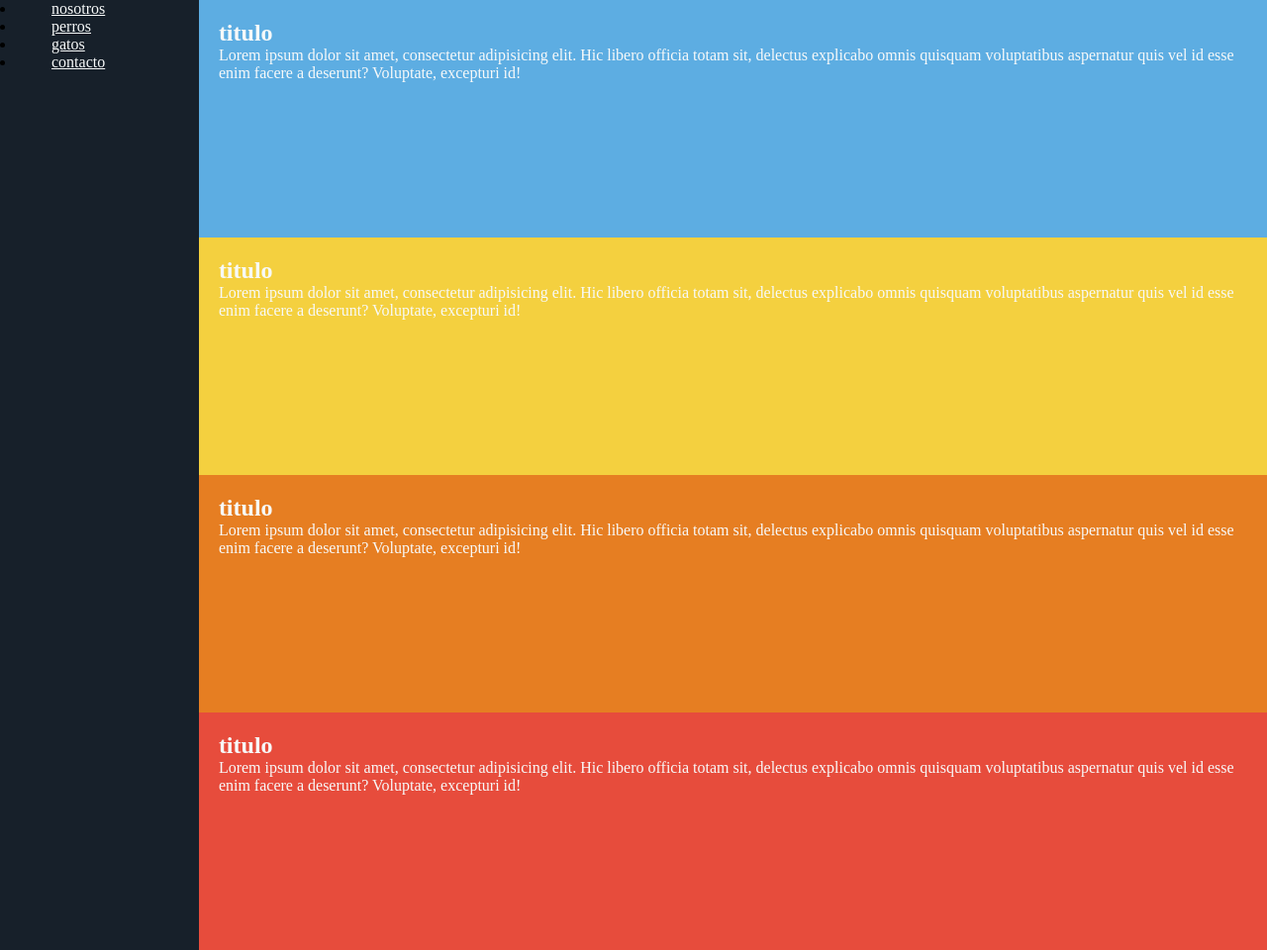
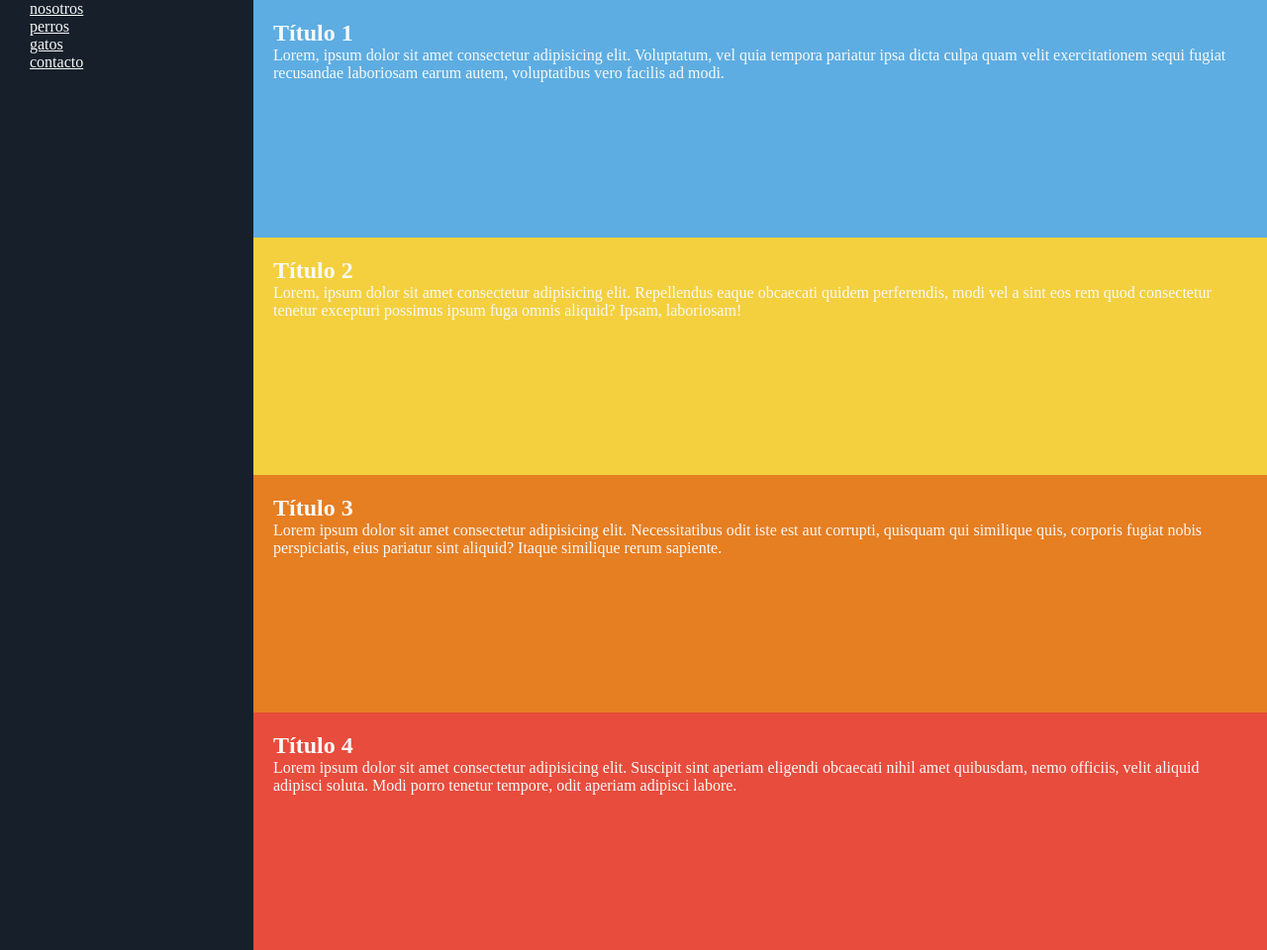
Before and after one commit to Felipe4356/html3, a plain HTML site: page index.html in a window 1280 px wide. Shown: the whole page at 99% size. Drawn offline with Linux system fonts and the light colour scheme.

Commit message:
diseño3.

```diff
--- a/assets/css/styles.css
+++ b/assets/css/styles.css
@@ -1,58 +1,56 @@
 :root {
-    --color1:#5DADE2;
-    --color2:#F4D03F;
-    --color3:#E67E22;
-    --color4:#17202A;
-    --color5:#F7F9F9;
+  --color1: #5DADE2;
+  --color2: #F4D03F;
+  --color3: #E67E22;
+  --color4: #17202A;
+  --color5: #F7F9F9;
   --color6: #E74C3C;
 }
-*{
- margin: 0px;
- padding: 0px;
+
+* {
+  margin: 0;
+  padding: 0;
 }
 
-  .caja{
+.caja {
   display: flex;
 }
 
-.columna20{
+.columna20 {
   width: 20%;
- background-color: #17202A;
-
+  background-color: var(--color4);
 }
 
-.columna80{
-width: 80% ;
-
+.columna80 {
+  width: 80%;
 }
 
-a{
-color: var(--color5)
+a {
+  color: var(--color5);
 }
 
-.boton{
-
+.boton {
   text-align: center;
   padding: 15px 30px;
 }
-.caja2{
-background-color:var(--color1);
 
+.caja2 {
+  background-color: var(--color1);
 }
 
-.caja3{
-    background-color:var(--color2) ;
+.caja3 {
+  background-color: var(--color2);
+}
+.caja4 {
+  background-color: var(--color3);
 }
 
-    .caja4{
-        background-color:var(--color3) ;
-
-        }
 .caja5{
  background-color: var(--color6);
 }
 
-.caja25{
+
+.caja25 {
   height: 25vh;
   padding: 20px;
   color: var(--color5);
--- a/index.html
+++ b/index.html
@@ -9,53 +9,31 @@
 <body>
     <section class="caja">
         <div class="columna20">
-            <li class="button"><a class="boton" href="">nosotros</a></li>
-            <li class="button"><a class="boton" href="">perros</a></li>
-            <li class="button"><a class="boton" href="">gatos</a></li>
-            <li class="button"><a class="boton" href="">contacto</a></li>
-
-
+            <ul>
+                <li class="button"><a class="boton" href="#">nosotros</a></li>
+                <li class="button"><a class="boton" href="#">perros</a></li>
+                <li class="button"><a class="boton" href="#">gatos</a></li>
+                <li class="button"><a class="boton" href="#">contacto</a></li>
+            </ul>
         </div>
-        <div class="colmuna80">
+        <div class="columna80">
             <div class="caja25 caja2">
-
-                    <h2>titulo</h2>
-                    <p>Lorem ipsum dolor sit amet, consectetur adipisicing elit. Hic libero officia totam sit, delectus explicabo omnis quisquam voluptatibus aspernatur quis vel id esse enim facere a deserunt? Voluptate, excepturi id!
-                    </p>
+                <h2>Título 1</h2>
+                <p>Lorem, ipsum dolor sit amet consectetur adipisicing elit. Voluptatum, vel quia tempora pariatur ipsa dicta culpa quam velit exercitationem sequi fugiat recusandae laboriosam earum autem, voluptatibus vero facilis ad modi.</p>
             </div>
-
             <div class="caja25 caja3">
-
-                <h2>titulo</h2>
-        Lorem ipsum dolor sit amet, consectetur adipisicing elit. Hic libero officia totam sit, delectus explicabo omnis quisquam voluptatibus aspernatur quis vel id esse enim facere a deserunt? Voluptate, excepturi id!
-
+                <h2>Título 2</h2>
+                <p>Lorem, ipsum dolor sit amet consectetur adipisicing elit. Repellendus eaque obcaecati quidem perferendis, modi vel a sint eos rem quod consectetur tenetur excepturi possimus ipsum fuga omnis aliquid? Ipsam, laboriosam!</p>
+            </div>
+            <div class="caja25 caja4">
+                <h2>Título 3</h2>
+                <p>Lorem ipsum dolor sit amet consectetur adipisicing elit. Necessitatibus odit iste est aut corrupti, quisquam qui similique quis, corporis fugiat nobis perspiciatis, eius pariatur sint aliquid? Itaque similique rerum sapiente.</p>
+            </div>
+            <div class="caja25 caja5">
+                <h2>Título 4</h2>
+                <p>Lorem ipsum dolor sit amet consectetur adipisicing elit. Suscipit sint aperiam eligendi obcaecati nihil amet quibusdam, nemo officiis, velit aliquid adipisci soluta. Modi porro tenetur tempore, odit aperiam adipisci labore.</p>
+            </div>
         </div>
-
-        <div class="caja25 caja4">
-
-            <h2>titulo</h2>
-    Lorem ipsum dolor sit amet, consectetur adipisicing elit. Hic libero officia totam sit, delectus explicabo omnis quisquam voluptatibus aspernatur quis vel id esse enim facere a deserunt? Voluptate, excepturi id!
-
-    </div>
-
-    <div class="caja25 caja5">
-
-        <h2>titulo</h2>
-Lorem ipsum dolor sit amet, consectetur adipisicing elit. Hic libero officia totam sit, delectus explicabo omnis quisquam voluptatibus aspernatur quis vel id esse enim facere a deserunt? Voluptate, excepturi id!
-
-</div>
-
-
-        </div>
-
-
-
-
-
-
-
-
-
     </section>
 </body>
 </html>
```
Lines whose indentation alone changed are shown as unchanged.
